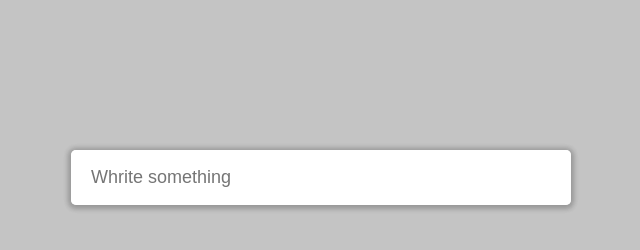
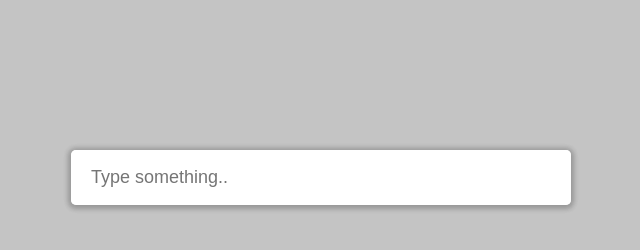
Before and after one commit to findthednif/JSCore1, a plain HTML site: page index.html in a window 1280 px wide. Shown: the full height of the page, 319-959 px from the left. Drawn offline with Linux system fonts and the light colour scheme.

Commit message:
Update index.html

```diff
--- a/index.html
+++ b/index.html
@@ -10,7 +10,7 @@
 <body>
     <div class="app">
         <div class="app__input">
-            <input class="input__searchLine" type="text" placeholder="Whrite something" >
+            <input class="input__searchLine" type="text" placeholder="Type something.." >
             <ul class="input__autocompleete">
             </ul>
         </div>
```
